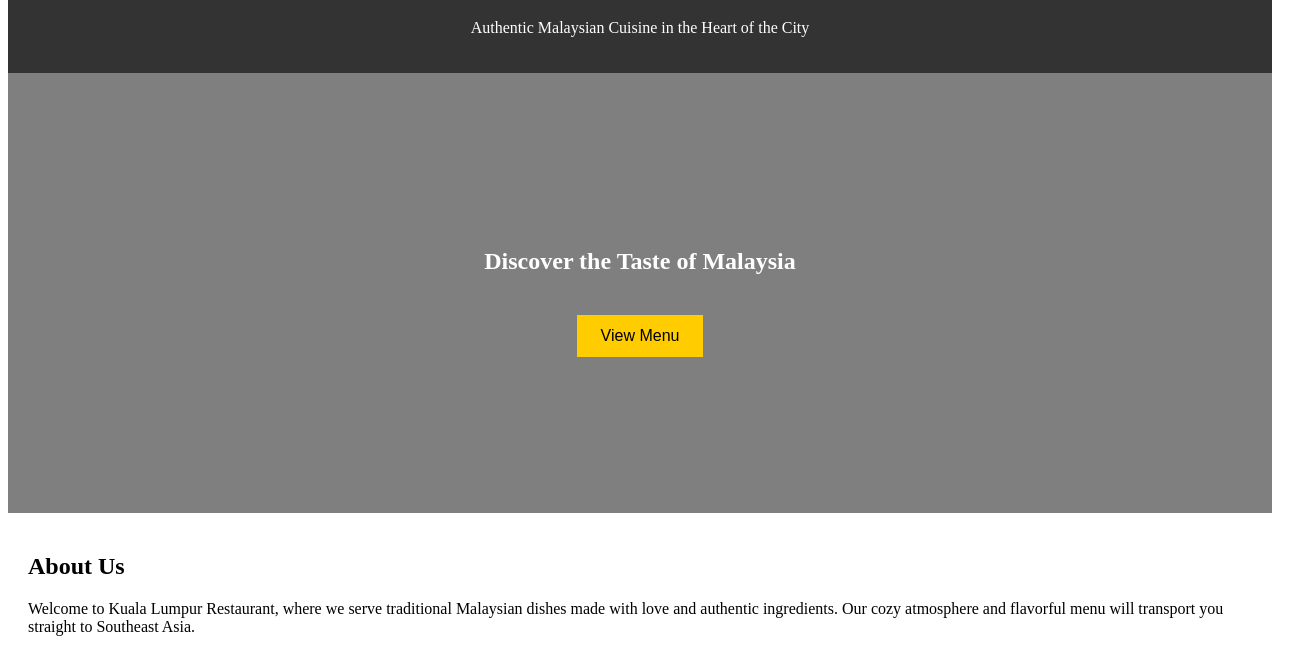
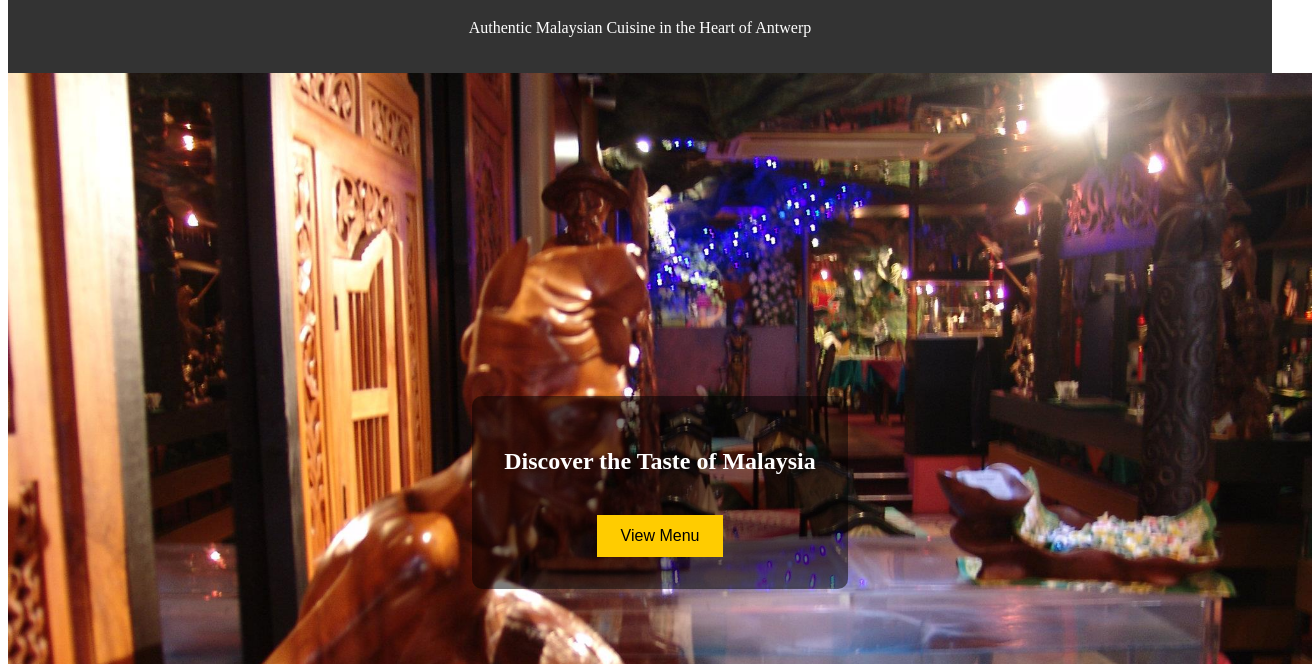
Before and after one commit to EclecticQuiziverse/KualalumpurRestaurant, a plain HTML site: page index.html in a window 1280 px wide. Shown: the part 136-800 px from the top of the page, 1312 px wide, since content can reach past the window. Drawn offline with Linux system fonts and the light colour scheme.

Commit message:
Slideshow

```diff
--- a/assets/css/style.css
+++ b/assets/css/style.css
@@ -36,30 +36,50 @@ section {
 
 /* Hero section */
 .hero {
-  background-image: url('hero.jpg'); /* Replace with actual image path */
-  background-size: cover;
-  background-position: center;
-  height: 400px;
+  position: relative;
+  width: 100%;
+  height: 100vh; /* or 500px */
+  overflow: hidden;
   display: flex;
   align-items: center;
   justify-content: center;
+  text-align: center;
   color: white;
-  text-align: center;
-  position: relative;
 }
 
-.hero::after {
-  content: "";
+.hero-slideshow {
   position: absolute;
-  top: 0; left: 0;
-  width: 100%; height: 100%;
-  background: rgba(0, 0, 0, 0.5);
+  top: 0;
+  left: 0;
+  width: 100%;
+  height: 100%;
+  z-index: 0;
+}
+
+.hero-slideshow .slide {
+  position: absolute;
+  top: 0;
+  left: 0;
+  width: 100%;
+  height: 100%;
+  object-fit: cover;
+  opacity: 0;
+  transition: opacity 1s ease-in-out;
+}
+
+.hero-slideshow .slide.active {
+  opacity: 1;
 }
 
 .hero-content {
   position: relative;
   z-index: 1;
+  padding: 2rem;
+  background: rgba(0, 0, 0, 0.5);
+  border-radius: 10px;
 }
+
+
 
 .hero button {
   margin-top: 20px;
--- a/index.html
+++ b/index.html
@@ -25,10 +25,33 @@
     <!-- Hero Section -->
     <header>
       <h1>Kuala Lumpur Restaurant</h1>
-      <p>Authentic Malaysian Cuisine in the Heart of the City</p>
+      <p>Authentic Malaysian Cuisine in the Heart of Antwerp</p>
     </header>
 
     <section class="hero">
+      <div class="hero-slideshow">
+        <img
+          src="assets/images/hero1.jpg"
+          class="slide active"
+          alt="Malaysian dish 1"
+        />
+        <img
+          src="assets/images/hero2.jpg"
+          class="slide"
+          alt="Malaysian dish 2"
+        />
+        <img
+          src="assets/images/hero3.jpg"
+          class="slide"
+          alt="Malaysian dish 3"
+        />
+        <img
+          src="assets/images/hero4.jpg"
+          class="slide"
+          alt="Malaysian dish 4"
+        />
+      </div>
+
       <div class="hero-content">
         <h2>Discover the Taste of Malaysia</h2>
         <button
@@ -418,6 +441,15 @@
           }
         });
       });
+
+      const slides = document.querySelectorAll(".hero-slideshow .slide");
+      let currentSlide = 0;
+
+      setInterval(() => {
+        slides[currentSlide].classList.remove("active");
+        currentSlide = (currentSlide + 1) % slides.length;
+        slides[currentSlide].classList.add("active");
+      }, 4000); // Change every 4 seconds
     </script>
   </body>
 </html>
```
Also changed, not shown: assets/images/hero1.jpg (added), assets/images/hero2.jpg (added), assets/images/hero3.jpg (added), assets/images/hero4.jpg (added).
